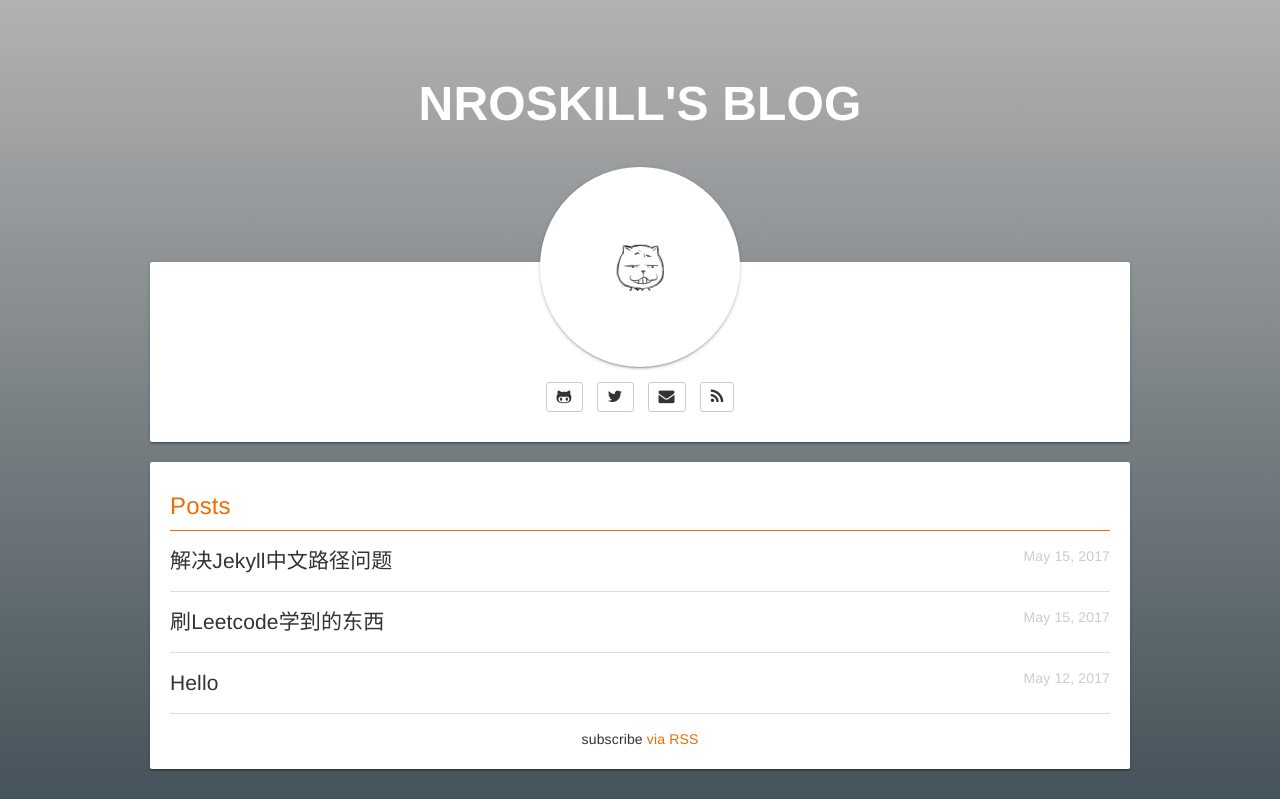
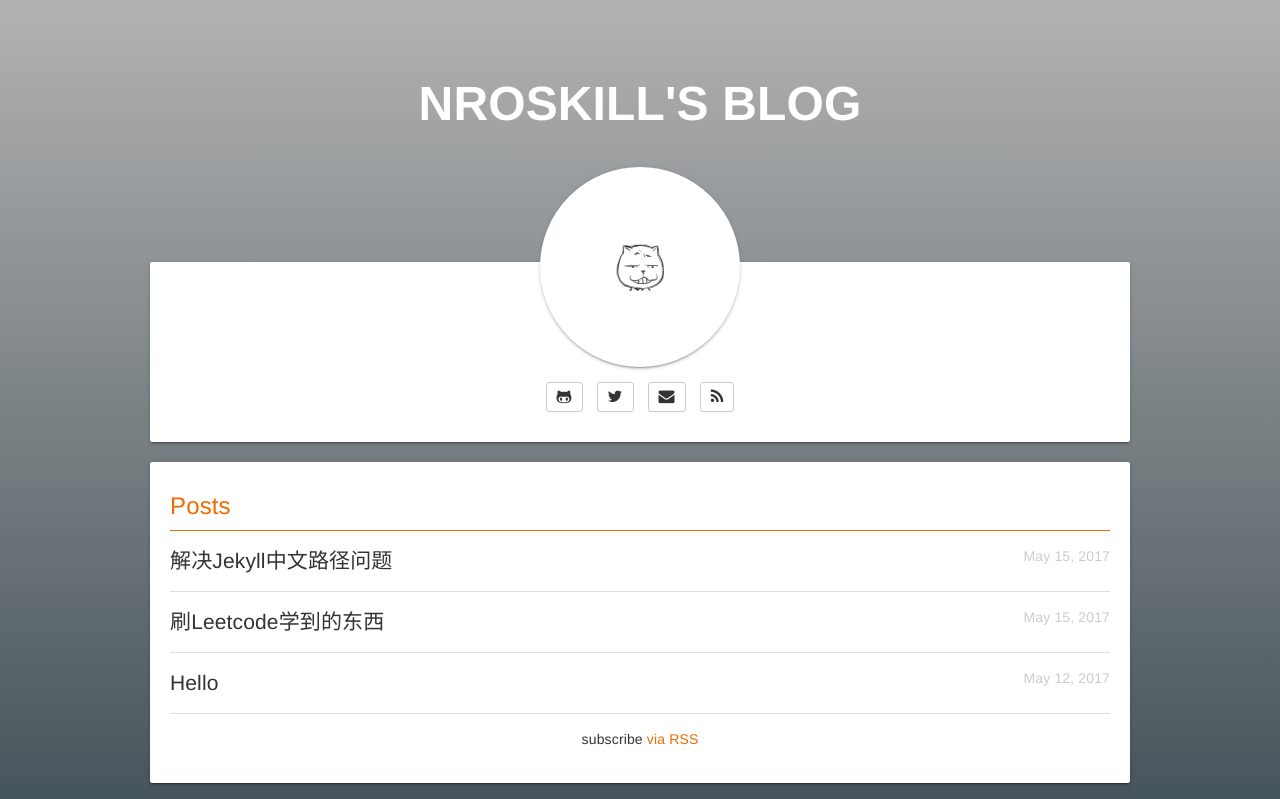
Before and after one commit to nroskill/nroskill.github.io, a Jekyll site: the page built from index.html, in a window 1280 px wide. Shown: the top 799 px of the page. Built offline with Jekyll 4.4.1, drawn with Linux system fonts in a browser that asks for light colours; grey boxes are pictures that could not be loaded.

Commit message:
改进格式

```diff
--- a/_config.yml
+++ b/_config.yml
@@ -7,12 +7,10 @@
 # 链接格式
 permalink: /:categories/:title
 # 插件
-gems : [jekyll-paginate]
+gems: [jekyll-paginate]
+# markdown解析器
+markdown: kramdown
 # 分页
 # paginate: 2
 # 代码高亮
 # highlighter: pygments
-
-
-# Build settings
-markdown: kramdown
--- a/assets/css/main.css
+++ b/assets/css/main.css
@@ -51,7 +51,7 @@
 .card .card-image img { display: block; border-radius: 2px 2px 0 0; position: relative; left: 0; right: 0; top: 0; bottom: 0; width: 100%; }
 .card .card-image .card-title { color: #fff; position: absolute; bottom: 0; left: 0; padding: 20px; }
 .card .card-content { padding: 20px; border-radius: 0 0 2px 2px; }
-.card .card-content p { margin: 0; color: inherit; }
+.card .card-content p { margin: 1em 0px 1em 0px; color: inherit; font-size: 100%;}
 .card .card-content .card-title { line-height: 48px; }
 .card .card-reveal { padding: 20px; position: absolute; background-color: #fff; width: 100%; overflow-y: auto; top: 100%; height: 100%; z-index: 3; display: none; }
 .card .card-reveal .card-title { cursor: pointer; display: block; }
```
